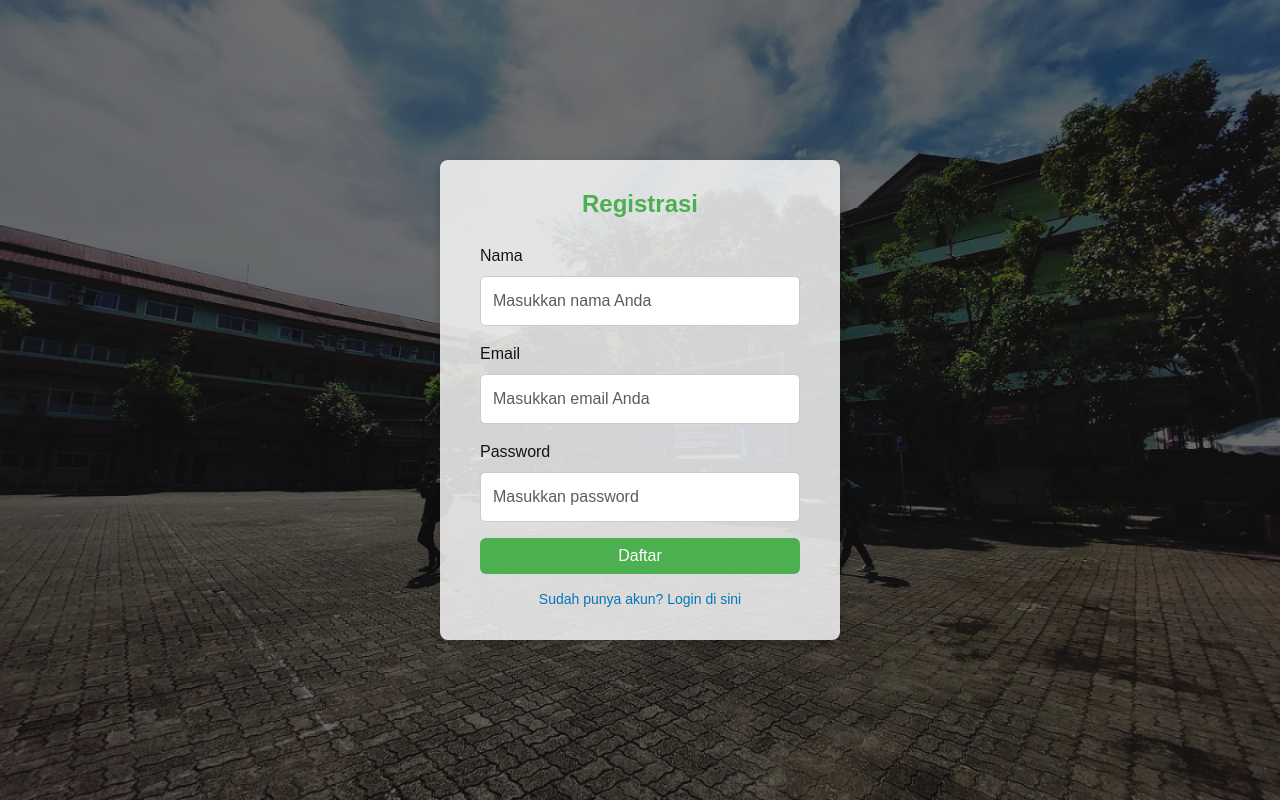
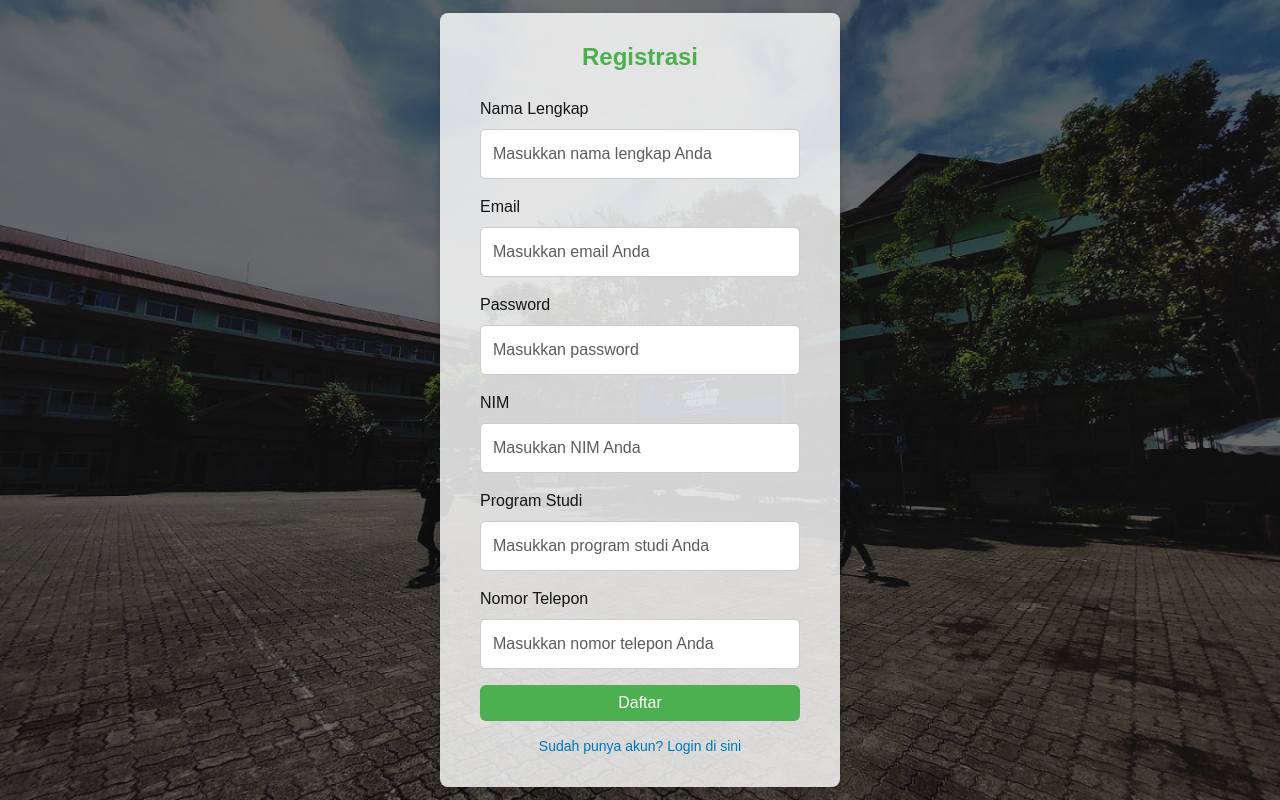
Before and after one commit to Dxdeka9/Project_UAS_Auditorium, a PHP site: page /register.php in a window 1280 px wide. Run offline with PHP 8.4, Linux system fonts and the light colour scheme.

Commit message:
register baru

```diff
--- a/register.php
+++ b/register.php
@@ -4,12 +4,18 @@ session_start();
 
 if ($_SERVER['REQUEST_METHOD'] == 'POST') {
     // Ambil input dari form
-    $nama = $conn->real_escape_string($_POST['nama']);
+    $nama_lengkap = $conn->real_escape_string($_POST['nama_lengkap']);
     $email = $conn->real_escape_string($_POST['email']);
     $password = password_hash($_POST['password'], PASSWORD_DEFAULT);
+    $nim = $conn->real_escape_string($_POST['nim']);
+    $program_studi = $conn->real_escape_string($_POST['program_studi']);
+    $no_telp = $conn->real_escape_string($_POST['no_telp']);
+    $foto_profile = 'default.jpg'; // Atur default untuk foto profil
+    $role = 'user'; // Set role default sebagai 'user'
 
     // Query untuk menyimpan data
-    $sql = "INSERT INTO pengguna (nama, email, password) VALUES ('$nama', '$email', '$password')";
+    $sql = "INSERT INTO pengguna (nama_lengkap, email, password, nim, program_studi, no_telp, foto_profile, role)
+            VALUES ('$nama_lengkap', '$email', '$password', '$nim', '$program_studi', '$no_telp', '$foto_profile', '$role')";
     if ($conn->query($sql) === TRUE) {
         $_SESSION['message'] = "Registrasi berhasil!";
         $_SESSION['message_type'] = "success";
@@ -73,8 +79,8 @@ if ($_SERVER['REQUEST_METHOD'] == 'POST') {
 
         <form method="POST">
             <div class="mb-3">
-                <label for="nama" class="form-label">Nama</label>
-                <input type="text" name="nama" id="nama" class="form-control" placeholder="Masukkan nama Anda" required>
+                <label for="nama_lengkap" class="form-label">Nama Lengkap</label>
+                <input type="text" name="nama_lengkap" id="nama_lengkap" class="form-control" placeholder="Masukkan nama lengkap Anda" required>
             </div>
             <div class="mb-3">
                 <label for="email" class="form-label">Email</label>
@@ -84,6 +90,18 @@ if ($_SERVER['REQUEST_METHOD'] == 'POST') {
                 <label for="password" class="form-label">Password</label>
                 <input type="password" name="password" id="password" class="form-control" placeholder="Masukkan password" required>
             </div>
+            <div class="mb-3">
+                <label for="nim" class="form-label">NIM</label>
+                <input type="text" name="nim" id="nim" class="form-control" placeholder="Masukkan NIM Anda" required>
+            </div>
+            <div class="mb-3">
+                <label for="program_studi" class="form-label">Program Studi</label>
+                <input type="text" name="program_studi" id="program_studi" class="form-control" placeholder="Masukkan program studi Anda" required>
+            </div>
+            <div class="mb-3">
+                <label for="no_telp" class="form-label">Nomor Telepon</label>
+                <input type="text" name="no_telp" id="no_telp" class="form-control" placeholder="Masukkan nomor telepon Anda" required>
+            </div>
             <button type="submit" class="btn btn-primary w-100">Daftar</button>
         </form>
         <a href="index.php">Sudah punya akun? Login di sini</a>
```
